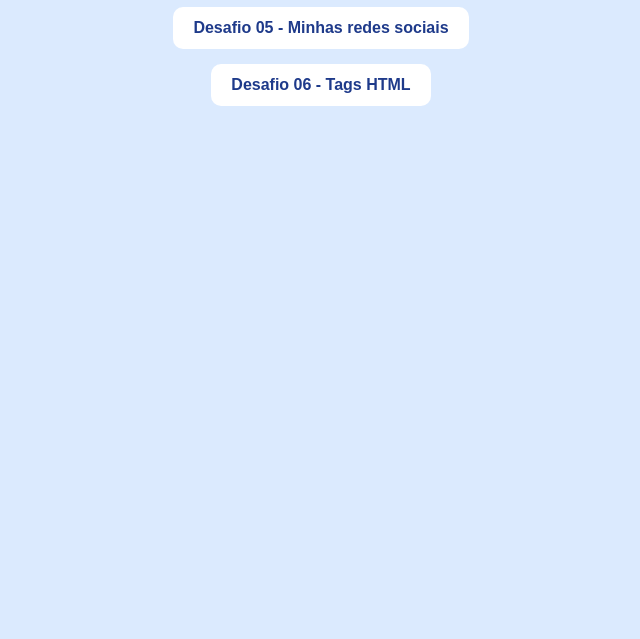
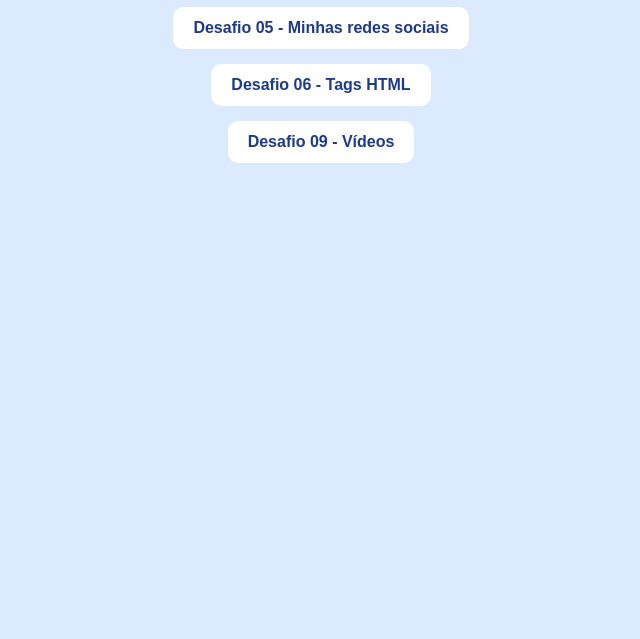
Before and after one commit to SamiraPonaht/Curso-HTML5-CSS3-Curso-em-Video-Gustavo-Guanabara, a plain HTML site: page index.html in a window 1280 px wide. Shown: the part 161-800 px from the top of the page, without its empty margins (319-959 px from the left). Drawn offline with Linux system fonts and the light colour scheme.

Commit message:
Add link to Desafio 09 - Vídeos in index.html

```diff
--- a/index.html
+++ b/index.html
@@ -44,6 +44,9 @@
           >Desafio 06 - Tags HTML</a
         >
       </li>
+      <li>
+        <a href="./modulo-1/ex001/desafios09/index.html">Desafio 09 - Vídeos</a>
+      </li>
     </ul>
   </body>
 </html>
```
